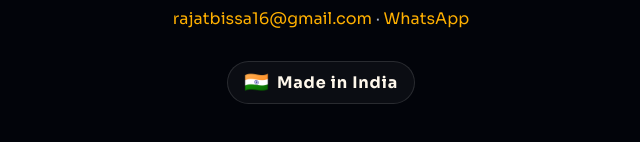
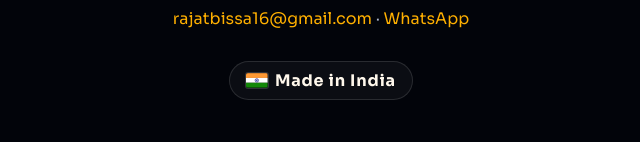
Before and after one commit to BoostByRajat/BoostByRajat, a website built with Vite: page index.html in a window 1280 px wide. Shown: the part 7602-7744 px from the top of the page, 319-959 px from the left. Built offline with nearby package versions, Linux system fonts and the light colour scheme; animation ran at ten frames a second.

Commit message:
Replace India flag emoji with SVG for Windows.

```diff
--- a/index.html
+++ b/index.html
@@ -410,7 +410,19 @@
       <a href="https://wa.me/918696666063" target="_blank" rel="noopener">WhatsApp</a>
     </p>
     <p class="made-in-india" aria-label="Made in India">
-      <span class="india-flag" aria-hidden="true">🇮🇳</span>
+      <svg class="india-flag" viewBox="0 0 30 20" width="22" height="15" aria-hidden="true" focusable="false">
+        <rect width="30" height="6.67" y="0" fill="#FF9933"/>
+        <rect width="30" height="6.67" y="6.67" fill="#FFFFFF"/>
+        <rect width="30" height="6.67" y="13.33" fill="#138808"/>
+        <circle cx="15" cy="10" r="2.4" fill="none" stroke="#000080" stroke-width="0.7"/>
+        <circle cx="15" cy="10" r="0.45" fill="#000080"/>
+        <g stroke="#000080" stroke-width="0.35">
+          <line x1="15" y1="7.7" x2="15" y2="12.3"/>
+          <line x1="12.7" y1="10" x2="17.3" y2="10"/>
+          <line x1="13.35" y1="8.35" x2="16.65" y2="11.65"/>
+          <line x1="16.65" y1="8.35" x2="13.35" y2="11.65"/>
+        </g>
+      </svg>
       Made in India
     </p>
   </footer>
--- a/src/style.css
+++ b/src/style.css
@@ -841,7 +841,14 @@ textarea { resize: vertical; min-height: 130px; }
   border: 1px solid rgba(255,255,255,0.12);
   background: rgba(255,255,255,0.04);
 }
-.india-flag { font-size: 1.25rem; }
+.india-flag {
+  display: inline-block;
+  width: 1.35rem;
+  height: auto;
+  border-radius: 2px;
+  box-shadow: 0 0 0 1px rgba(255, 255, 255, 0.15);
+  flex-shrink: 0;
+}
 
 .wa-sticky {
   position: fixed;
```
